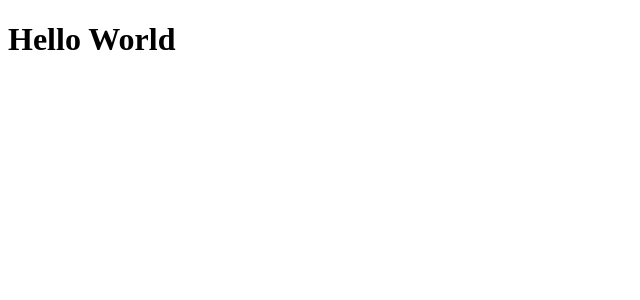
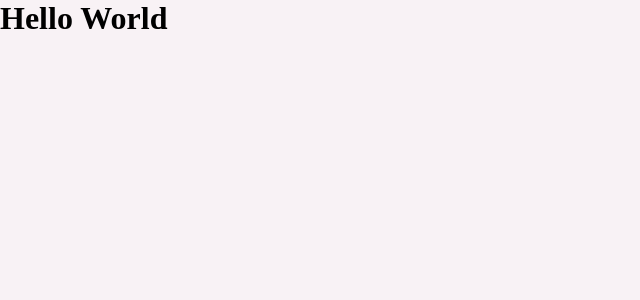
Before and after one commit to RaylsonMarques/ignite-02-dt-money, a React (Create React App) app: page / in a window 1280 px wide. Shown: the top 300 px of the page, without its empty margins (0-640 px from the left). Built offline with nearby package versions, Linux system fonts and the light colour scheme.

Commit message:
Adiciona styled-components e cria primeiro estilo global

```diff
--- a/package.json
+++ b/package.json
@@ -17,6 +17,7 @@
     "@types/node": "^12.0.0",
     "@types/react": "^17.0.0",
     "@types/react-dom": "^17.0.0",
+    "@types/styled-components": "^5.1.11",
     "typescript": "^4.1.2"
   },
   "scripts": {
--- a/src/App.tsx
+++ b/src/App.tsx
@@ -1,11 +1,12 @@
-import React from 'react';
+import { GlobalStyle } from "./styles/global";
 
 function App() {
   return (
     <div className="App">
       <h1>Hello World</h1>
+      <GlobalStyle />
     </div>
   );
 }
 
-export default App;
+export { App };
--- a/src/index.tsx
+++ b/src/index.tsx
@@ -1,6 +1,6 @@
 import React from 'react';
 import ReactDOM from 'react-dom';
-import App from './App';
+import { App } from './App';
 
 ReactDOM.render(
   <React.StrictMode>
--- /dev/null
+++ b/src/styles/global.ts
@@ -0,0 +1,50 @@
+import { createGlobalStyle } from "styled-components";
+
+const GlobalStyle = createGlobalStyle`
+  :root {
+    --red: #e52e4d;
+    --blue: #5429cc;
+    --blue-light: #6933ff;
+
+    --text-title: #363f5f;
+    --text-body: #969cb3;
+
+    --background: #f8f2f5;
+    --shape: #ffffff;
+  }
+
+  * {
+    margin: 0;
+    padding: 0;
+    box-sizing: border-box;
+  }
+
+  html {
+    @media(max-width: 1080px) {
+      font-size: 93.75%; // 15px
+      /* É aconselhado utiliar a medida em porcentagem por questão de acessibilidade, por exemplo, caso o usuário
+      esteja utiliando fontes maiores no celular, essa fonte também vai se ajustar de acordo com a preferência do usuário, não deixando o valor fixo.
+      Além de todas as medidas do css serem usadas na medida rem, que também auxilia a manter a aplicação visualmente bonita. */
+    }
+
+    @media(max-width: 720px) {
+      font-size: 87.5%; //14px
+    }
+  }
+
+  body {
+    background: var(--background);
+    -webkit-font-smoothing: antialiased;
+  }
+
+  button {
+    cursor: pointer;
+  }
+
+  [disabled] {
+    opacity: 0.6;
+    cursor: not-allowed;
+  }
+`
+
+export { GlobalStyle };
```
Also changed, not shown: 1 other file (tests, documents, lock files or other folders).
